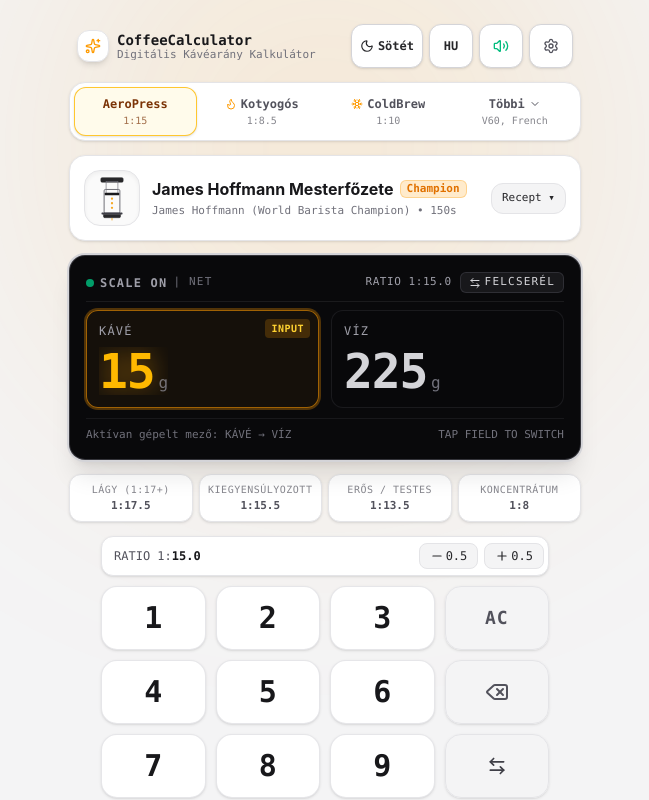
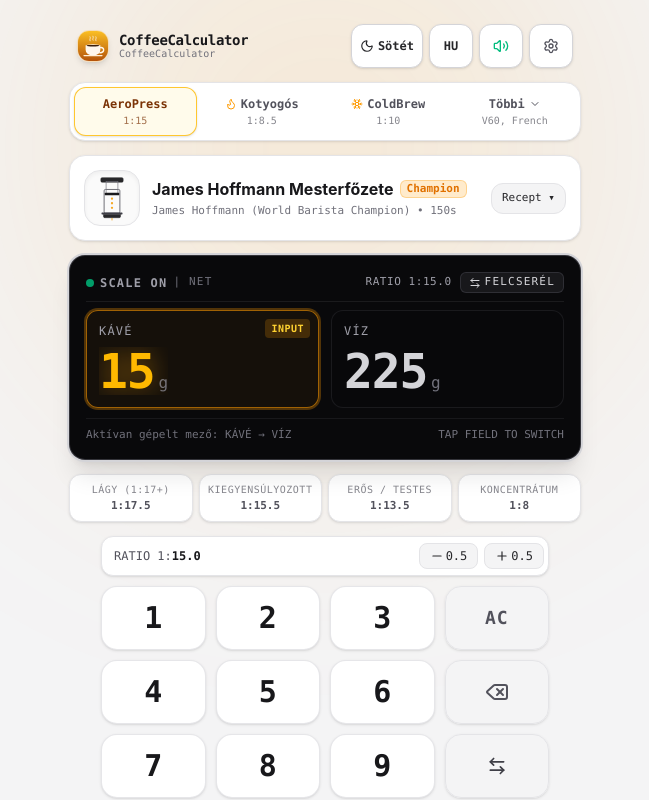
Before and after one commit to pusztaia/coffeecalculator, a React (Vite) app: page / in a window 1280 px wide. Shown: the top 800 px of the page, without its empty margins (315-964 px from the left). Built offline with nearby package versions, Linux system fonts and the light colour scheme.

Commit message:
feat: show app logo in top-left corner and ensure Safari Add to Home Screen defaults to CoffeeCalculator

```diff
--- a/index.html
+++ b/index.html
@@ -6,11 +6,13 @@
     <meta name="theme-color" content="#f4f4f5" />
     <meta name="apple-mobile-web-app-capable" content="yes" />
     <meta name="apple-mobile-web-app-status-bar-style" content="default" />
+    <meta name="apple-mobile-web-app-title" content="CoffeeCalculator" />
+    <meta name="application-name" content="CoffeeCalculator" />
     <link rel="manifest" href="manifest.json" />
     <link rel="icon" type="image/svg+xml" href="favicon.svg" />
     <link rel="apple-touch-icon" href="apple-touch-icon.png" />
-    <meta name="apple-mobile-web-app-title" content="CoffeeCalculator" />
-    <title>Coffee Calculator • AeroPress & Moka Pot Bench Scale</title>
+    <link rel="apple-touch-icon" sizes="180x180" href="apple-touch-icon.png" />
+    <title>CoffeeCalculator</title>
   </head>
   <body class="min-h-screen">
     <div id="root"></div>
--- a/src/App.tsx
+++ b/src/App.tsx
@@ -11,7 +11,7 @@ import { BrewTimerModal } from './components/BrewTimerModal';
 import { SettingsModal } from './components/SettingsModal';
 import { BrewerPickerModal } from './components/BrewerPickerModal';
 import { sounds } from './utils/audio';
-import { Settings, Play, ChevronDown, Sparkles, Volume2, VolumeX, Flame, Sun, Moon, Snowflake } from 'lucide-react';
+import { Settings, Play, ChevronDown, Volume2, VolumeX, Flame, Sun, Moon, Snowflake } from 'lucide-react';
 
 const STRENGTH_RATIOS = {
   'moka-pot': { mild: 10, balanced: 8.5, strong: 7, concentrate: 6 },
@@ -238,22 +238,25 @@ export default function App() {
       <div className="w-full max-w-lg z-10 flex flex-col gap-3.5">
         {/* Top App Header / Scale Brand */}
         <header className="flex items-center justify-between gap-2 px-2 pt-1">
-          <div className="flex items-center gap-2 min-w-0">
-            <div className={`hidden sm:flex w-8 h-8 rounded-xl border items-center justify-center text-amber-500 shadow-md ${
-              settings.darkMode ? 'bg-zinc-900 border-zinc-800' : 'bg-white border-zinc-200'
-            }`}>
-              <Sparkles className="w-4 h-4" />
-            </div>
+          <div className="flex items-center gap-2.5 min-w-0">
+            {/* App Logo - always visible in top-left corner */}
+            <img
+              src="favicon.svg"
+              alt="CoffeeCalculator logo"
+              className="w-8 h-8 rounded-xl shadow-md flex-shrink-0 object-cover border border-amber-500/20"
+              width={32}
+              height={32}
+            />
             <div className="min-w-0">
-              <h1 className={`truncate text-sm font-extrabold font-mono tracking-normal leading-none ${
+              <h1 className={`truncate text-sm font-extrabold font-mono tracking-tight leading-none ${
                 settings.darkMode ? 'text-zinc-100' : 'text-zinc-900'
               }`}>
-                {t.appTitle}
+                CoffeeCalculator
               </h1>
-              <p className={`truncate text-[11px] font-mono mt-0.5 leading-none ${
+              <p className={`truncate text-[10px] font-mono mt-0.5 leading-none ${
                 settings.darkMode ? 'text-zinc-500' : 'text-zinc-500'
               }`}>
-                {t.appSubtitle}
+                {t.appTitle}
               </p>
             </div>
           </div>
```
